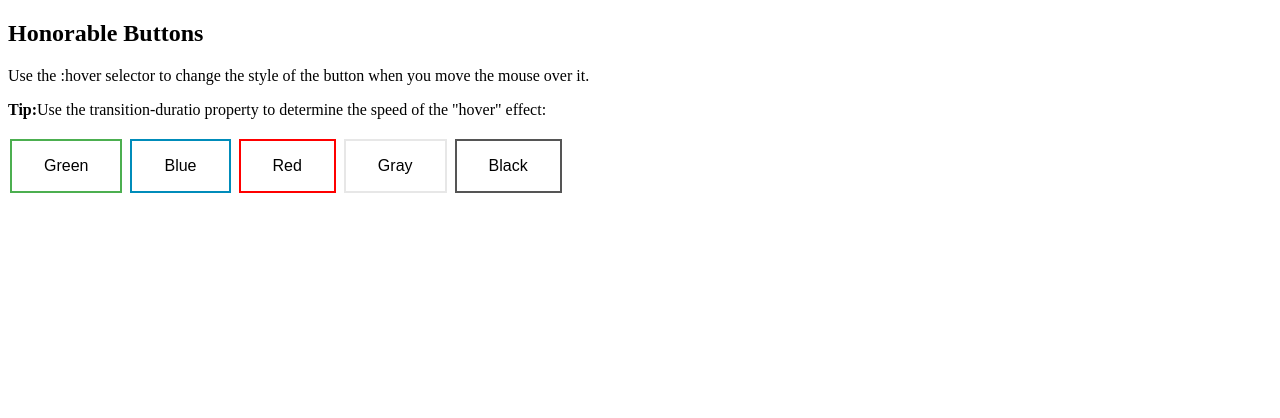
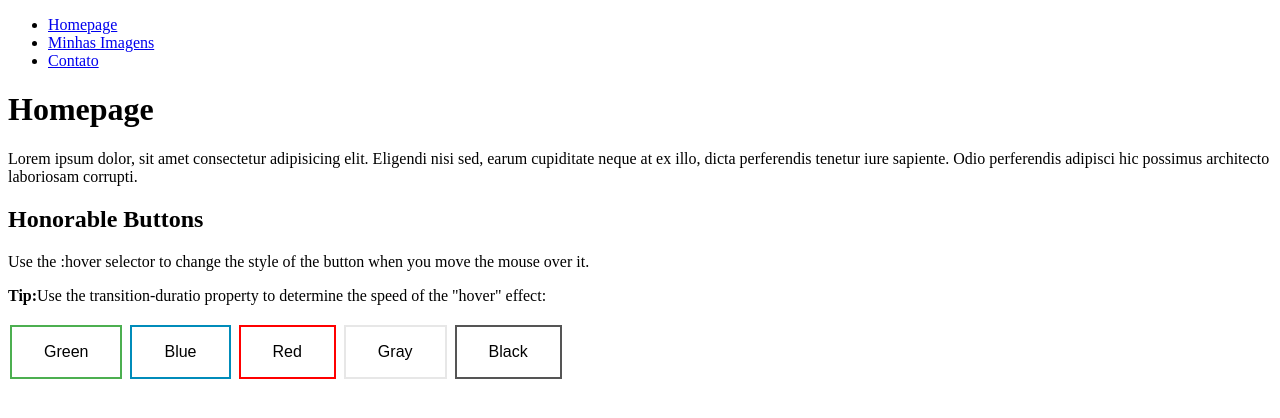
Before and after one commit to sihbackes/Studies, a plain HTML site: page Elementos/index.html in a window 1280 px wide. Drawn offline with Linux system fonts and the light colour scheme.

Commit message:
exercicio rocketseat html

```diff
--- a/Elementos/index.html
+++ b/Elementos/index.html
@@ -6,6 +6,24 @@
 </head>
 
 <body>
+  <div>
+    <nav>
+      <ul>
+        <li>
+          <a href="index.html">Homepage</a>
+        </li>
+        <li>
+          <a href="files/images.html">Minhas Imagens</a>
+        </li>
+        <li>
+          <a href="contact.html">Contato</a>
+        </li>
+      </ul>
+    </nav>
+    <h1>Homepage</h1>
+    <p>Lorem ipsum dolor, sit amet consectetur adipisicing elit. Eligendi nisi sed, earum cupiditate neque at ex illo, dicta perferendis tenetur iure sapiente. Odio perferendis adipisci hic possimus architecto laboriosam corrupti.</p>
+  </div>
+
   <h2>Honorable Buttons</h2>
   <p>Use the :hover selector to change the style of the button when you move the mouse over it.</p>
   <p><strong>Tip:</strong>Use the transition-duratio property to determine the speed of the "hover" effect:</p>
```
Also changed, not shown: Elementos/contact.html (added, +34 -0 lines), Elementos/files/images.html (added, +33 -0 lines), Elementos/files/1.jpeg.jpeg (added), Elementos/files/2.jpeg.jpeg (added).
